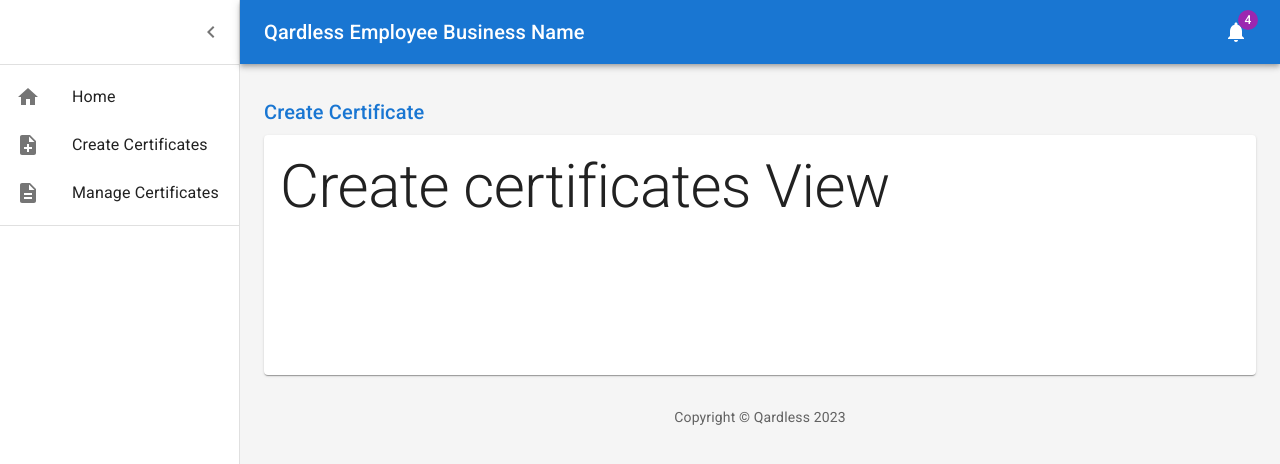
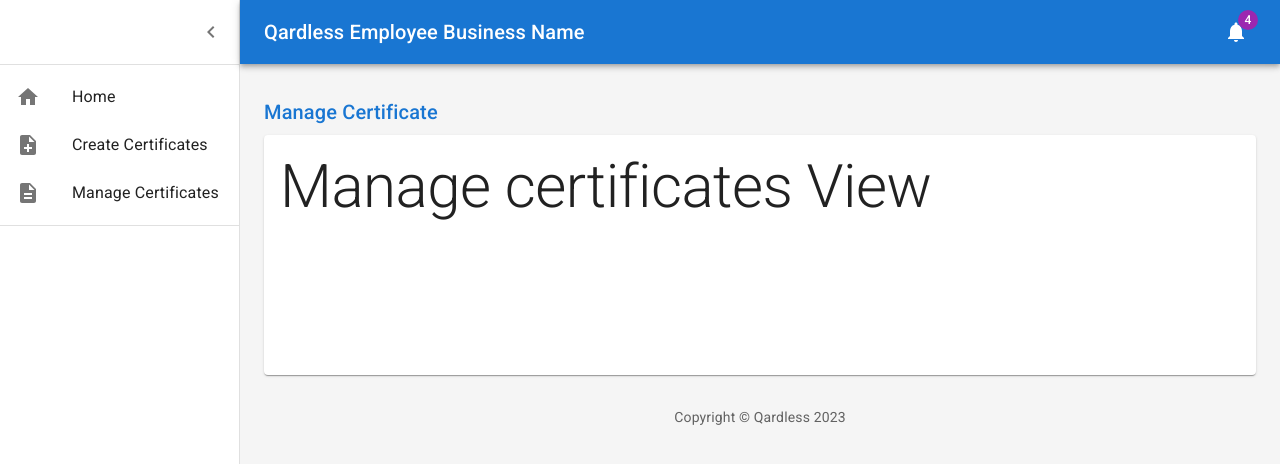
Before and after one commit to Brian-McK/QardlessWepApp, a React (Create React App) app in the folder create-react-app/: page / in a window 1280 px wide. Shown: the top 464 px of the page. Built offline with nearby package versions, Linux system fonts and the light colour scheme.

Commit message:
manage certificates view added

```diff
--- a/create-react-app/src/dashboard/Dashboard.js
+++ b/create-react-app/src/dashboard/Dashboard.js
@@ -25,6 +25,7 @@ import Orders from "./Orders";
 import Overview from "./Overview";
 import Title from "./Title";
 import CreateCertificate from "./certificates/CreateCertificate";
+import ManageCertificate from "./certificates/ManageCertificate";
 
 function Copyright(props) {
   return (
@@ -166,9 +167,10 @@ function DashboardContent() {
           <Toolbar />
           {/* Main Content */}
           <Container maxWidth="lg" sx={{ mt: 4, mb: 4 }}>
-            <Title>Create Certificate</Title>
+            <Title>Manage Certificate</Title>
             {/* <Overview /> */}
-            <CreateCertificate />
+            {/* <CreateCertificate /> */}
+            <ManageCertificate />
             <Copyright sx={{ pt: 4 }} />
           </Container>
           {/* Main Content */}
--- /dev/null
+++ b/create-react-app/src/dashboard/certificates/ManageCertificate.js
@@ -0,0 +1,26 @@
+import * as React from "react";
+
+import Grid from "@mui/material/Grid";
+import Paper from "@mui/material/Paper";
+import Typography from "@mui/material/Typography";
+
+export default function ManageCertificate() {
+  return (
+    <Grid container spacing={3}>
+      <Grid item xs={12} md={12} lg={12}>
+        <Paper
+          sx={{
+            p: 2,
+            display: "flex",
+            flexDirection: "column",
+            height: 240,
+          }}
+        >
+          <Typography variant="h2" gutterBottom>
+            Manage certificates View
+          </Typography>
+        </Paper>
+      </Grid>
+    </Grid>
+  );
+}
```
